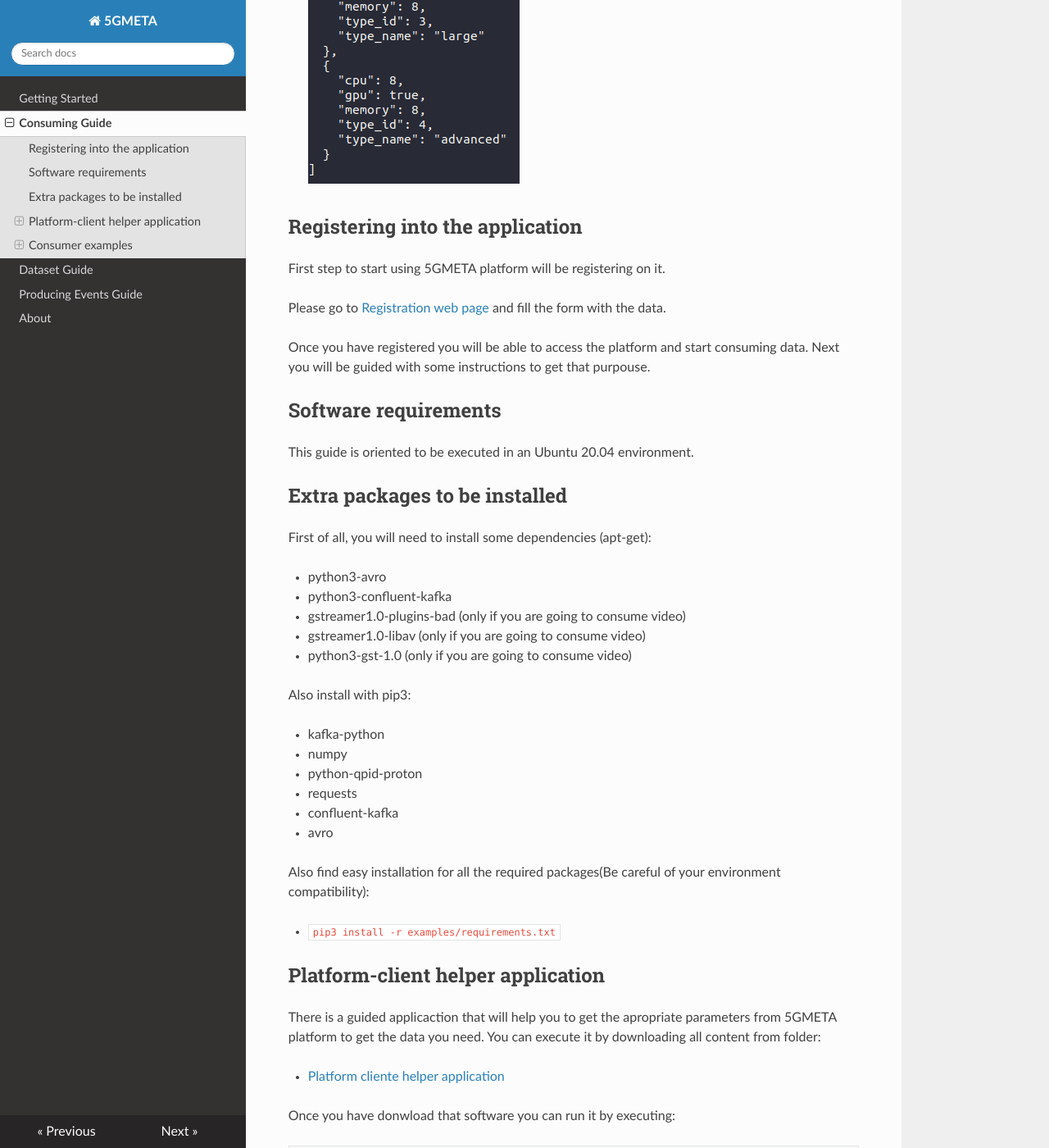
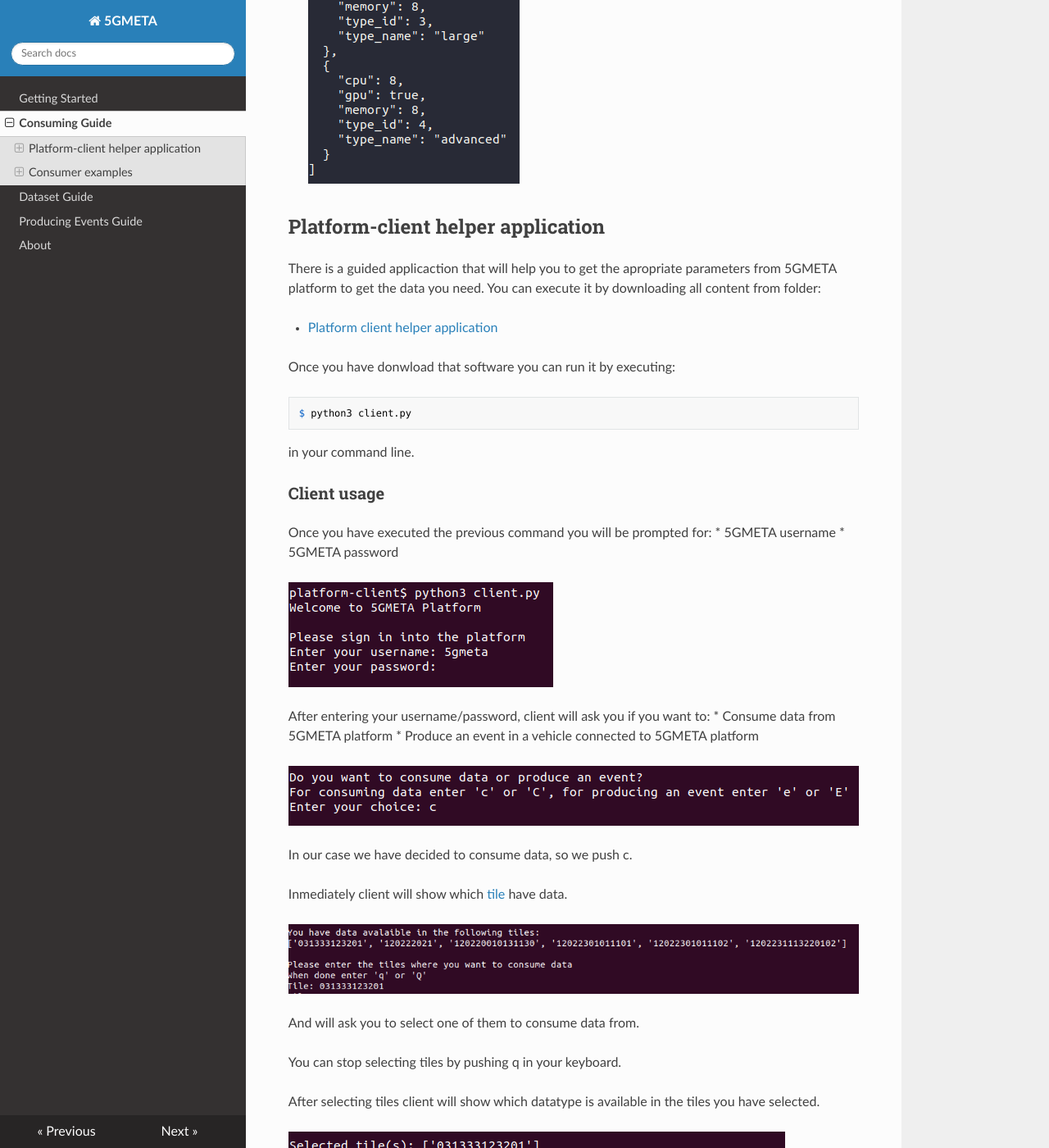
Before and after one commit to jperezcolmenar/5gmeta-dev, an MkDocs documentation site: the page built from docs/consuming-guide.md, in a window 1280 px wide and 1400 px high, scrolled down 2442 px. Shown: the whole window at 82% size. Built offline with MkDocs 1.6.1, drawn with Linux system fonts in a browser that asks for light colours; nearby versions of some CDN libraries.

Commit message:
Update the consuming/producing guide to remove requirement which have been moved to getting-started section

````diff
--- a/docs/consuming-guide.md
+++ b/docs/consuming-guide.md
@@ -37,48 +37,13 @@
   4. "***advanced***" instance type: This instance type has 8 CPUs, 8GB of memory, and a GPU.
   -  The instance types are identified by unique type IDs (type_id) and human-readable names (type_name) to make it easier for users to select the type of instance that best suits their needs.
   -  ![Example](images/instancetypes.png)
-## Registering into the application
-
-First step to start using 5GMETA platform will be registering on it.
-
-Please go to [Registration web page](https://5gmeta-platform.eu/identity/realms/5gmeta/login-actions/registration?client_id=apisix&tab_id=gXKk2YPUybg) and fill the form with the data.
-
-
-Once you have registered you will be able to access the platform and start consuming data. Next you will be guided with some instructions to get that purpouse.
-
-## Software requirements
-
-This guide is oriented to be executed in an Ubuntu 20.04 environment.
-
-## Extra packages to be installed
-First of all, you will need to install some dependencies (apt-get):
-
-* python3-avro
-* python3-confluent-kafka
-* gstreamer1.0-plugins-bad (only if you are going to consume video)
-* gstreamer1.0-libav (only if you are going to consume video)
-* python3-gst-1.0 (only if you are going to consume video)
-
-Also install with pip3:
-
-* kafka-python
-* numpy
-* python-qpid-proton
-* requests
-* confluent-kafka
-* avro
-
-Also find easy installation for all the required packages(Be careful of your environment compatibility):
-
-* ```pip3 install -r examples/requirements.txt```
-
 
 ## Platform-client helper application
 
 There is a guided applicaction that will help you to get the apropriate parameters from 5GMETA platform to get the data you need.
 You can execute it by downloading all content from folder:
 
-* [Platform cliente helper application](https://github.com/5gmetadmin/5gmeta-dev/tree/main/utils/platform-client/)
+* [Platform client helper application](https://github.com/5gmetadmin/5gmeta-dev/tree/main/utils/platform-client/)
 
 Once you have donwload that software you can run it by executing:
 ```
--- a/docs/producing_events_guide.md
+++ b/docs/producing_events_guide.md
@@ -1,39 +1,11 @@
 # Guide to produce an event
-
-## Registering into the application
-
-First step to start using 5GMETA platform will be registering on it.
-
-Please go to [Registration web page](https://5gmeta-platform.eu/identity/realms/5gmeta/login-actions/registration?client_id=apisix&tab_id=gXKk2YPUybg) and fill the form with the data.
-
-
-Once you have registered you will be able to access the platform and start producing events to 5GMETA platform. Next you will be guided with some instructions to get that purpouse.
-
-## Software requirements
-
-This guide is oriented to be executed in an Ubuntu 20.04 environment.
-
-## Extra packages to be installed
-First of all, you will need to install some dependencies (apt-get):
-
-* python3-avro
-* python3-confluent-kafka
-* gstreamer1.0-plugins-bad (only if you are going to consume video)
-* gstreamer1.0-libav (only if you are going to consume video)
-* python3-gst-1.0 (only if you are going to consume video)
-
-Also install with pip3:
-
-* kafka-python
-* numpy
-* python-qpid-proton
 
 ## Platform-client helper application
 
 There is a guided applicaction that will help you to get the apropriate parameters from 5GMETA platform to get the data you need.
 You can execute it by downloading all content from folder:
 
-* [Platform cliente helper application](https://github.com/5gmetadmin/5gmeta-dev/tree/main/utils/platform-client/)
+* [Platform client helper application](https://github.com/5gmetadmin/5gmeta-dev/tree/main/utils/platform-client/)
 
 Once you have donwload that software you can run it by executing:
 ```
````
Also changed, not shown: docs/getting-started.md (+8 -47 lines).
